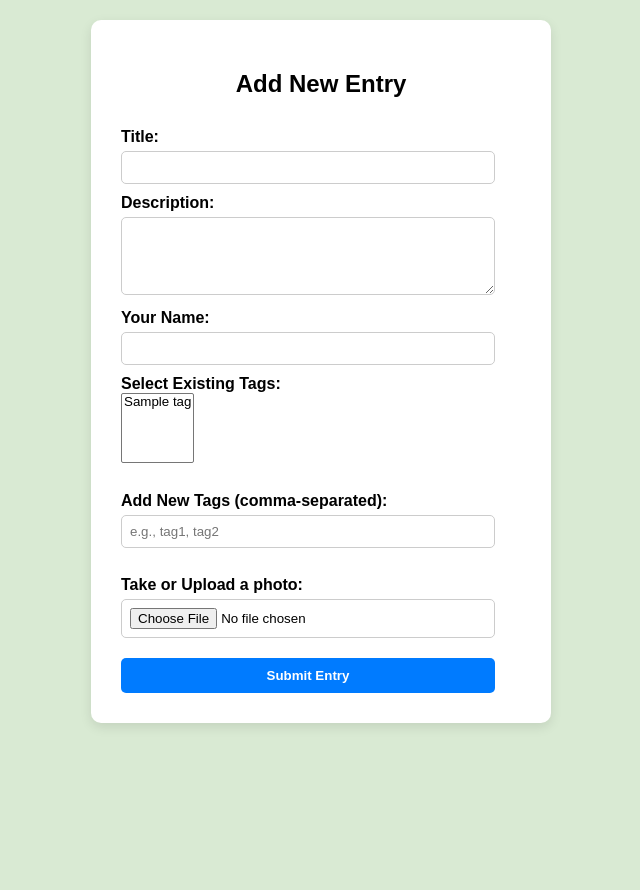
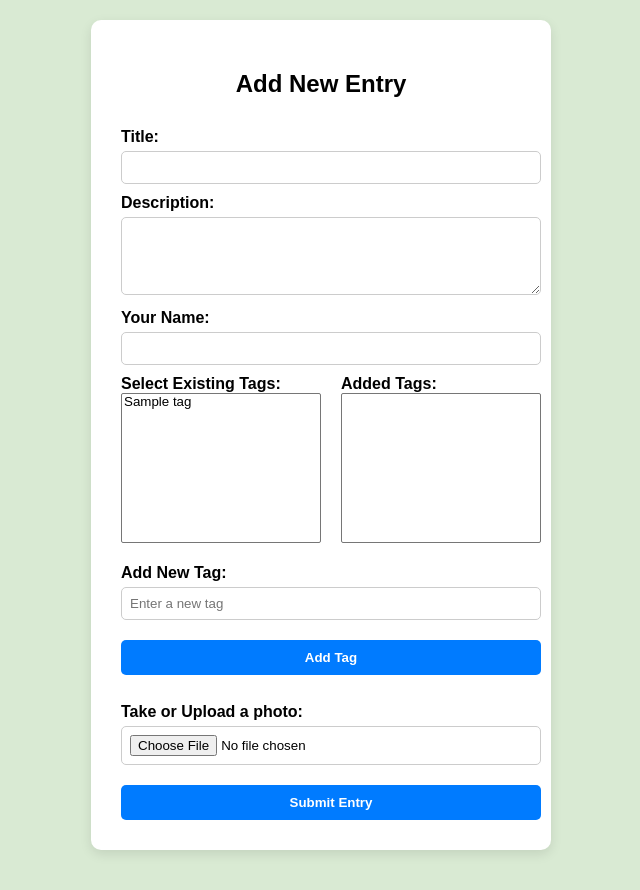
Before and after one commit to Nokorot/TheNettleIndex, a Python web app: template templates/new_entry.html in a window 1280 px wide. Shown: the part 124-1014 px from the top of the page, without its empty margins (319-959 px from the left). Before the commit the page ends 850 px from the top, so only its background shows below. Run offline with Jinja, Linux system fonts and the light colour scheme; the template is opened without the code that fills it: most values are stand-ins (such as "Sample title", 1, 10 or a date in 2020); lists and menus that the app fills with data are empty; some libraries are stand-ins or nearby versions.

Commit message:
Tag selection improved

```diff
--- a/templates/new_entry.html
+++ b/templates/new_entry.html
@@ -24,15 +24,26 @@
   <label for="owner">Your Name:</label>
   <input type="text" id="owner" name="owner" required>
 
-  <label for="tags">Select Existing Tags:</label>
-  <select id="tags" name="tags" multiple>
-    {% for tag in tags %}
-    <option value="{{ tag }}">{{ tag }}</option>
-    {% endfor %}
-  </select><br><br>
+  <div style="display: flex; gap: 20px; align-items: flex-start; margin-bottom: 20px;">
+    <div>
+      <label for="existing_tags">Select Existing Tags:</label>
+      <select id="existing_tags" name="existing_tags" multiple style="width: 200px; height: 150px;">
+        {% for tag in tags %}
+        <option value="{{ tag }}">{{ tag }}</option>
+        {% endfor %}
+      </select>
+    </div>
+    <div>
+      <label for="added_tags">Added Tags:</label>
+      <select id="added_tags" name="tags" multiple style="width: 200px; height: 150px;">
+        <!-- Dynamically populated -->
+      </select>
+    </div>
+  </div>
 
-  <label for="new_tags">Add New Tags (comma-separated):</label>
-  <input type="text" id="new_tags" name="new_tags" placeholder="e.g., tag1, tag2"><br><br>
+  <label for="new_tag">Add New Tag:</label>
+  <input type="text" id="new_tag" name="new_tag" placeholder="Enter a new tag">
+  <button type="button" id="add_new_tag_button">Add Tag</button><br><br>
 
   <label for="image">Take or Upload a photo:</label>
   <div id="image-preview-container"></div>
@@ -67,21 +78,60 @@
   container.appendChild(imgPreview);
 });
 
-// Add existing tags to the comma-separated list
-document.getElementById('tags').addEventListener('change', function (e) {
+// Move selected tags from 'existing_tags' to 'added_tags'
+document.getElementById('existing_tags').addEventListener('change', function (e) {
   const selectedOptions = Array.from(e.target.selectedOptions);
-  const newTagsInput = document.getElementById('new_tags');
-  const currentTags = newTagsInput.value.split(',').map(tag => tag.trim()).filter(tag => tag);
+  const addedTags = document.getElementById('added_tags');
 
   selectedOptions.forEach(option => {
     const tag = option.value;
-    if (!currentTags.includes(tag)) {
-      currentTags.push(tag);
-      option.remove(); // Remove the tag from the dropdown
-    }
+
+    // Add the tag to the 'added_tags' list
+    const newOption = document.createElement('option');
+    newOption.value = tag;
+    newOption.textContent = tag;
+    addedTags.appendChild(newOption);
+
+    // Remove the tag from the 'existing_tags' list
+    option.remove();
   });
+});
 
-  newTagsInput.value = currentTags.join(', ');
+// Remove selected tags from 'added_tags' and add them back to 'existing_tags'
+document.getElementById('added_tags').addEventListener('change', function (e) {
+  const selectedOptions = Array.from(e.target.selectedOptions);
+  const existingTags = document.getElementById('existing_tags');
+
+  selectedOptions.forEach(option => {
+    const tag = option.value;
+
+    // Add the tag back to the 'existing_tags' list
+    const newOption = document.createElement('option');
+    newOption.value = tag;
+    newOption.textContent = tag;
+    existingTags.appendChild(newOption);
+
+    // Remove the tag from the 'added_tags' list
+    option.remove();
+  });
+});
+
+// Add new tag to 'added_tags'
+document.getElementById('add_new_tag_button').addEventListener('click', function () {
+  const newTagInput = document.getElementById('new_tag');
+  const newTag = newTagInput.value.trim();
+  const addedTags = document.getElementById('added_tags');
+
+  if (newTag) {
+    // Add the new tag to the 'added_tags' list
+    const newOption = document.createElement('option');
+    newOption.value = newTag;
+    newOption.textContent = newTag;
+    addedTags.appendChild(newOption);
+
+    // Clear the input field
+    newTagInput.value = '';
+  }
 });
 
 // Submit the form (with resized image)
@@ -96,6 +146,11 @@
     formData.delete('image');
     formData.append('image', resizedBlob, originalFilename);
   }
+
+  // Add all tags from 'added_tags' to the form data
+  const addedTags = Array.from(document.getElementById('added_tags').options).map(option => option.value);
+  formData.delete('tags'); // Clear existing tags field
+  addedTags.forEach(tag => formData.append('tags', tag));
 
   fetch("{{ url_for('api_submit_entry') }}", {
     method: 'POST',
```
